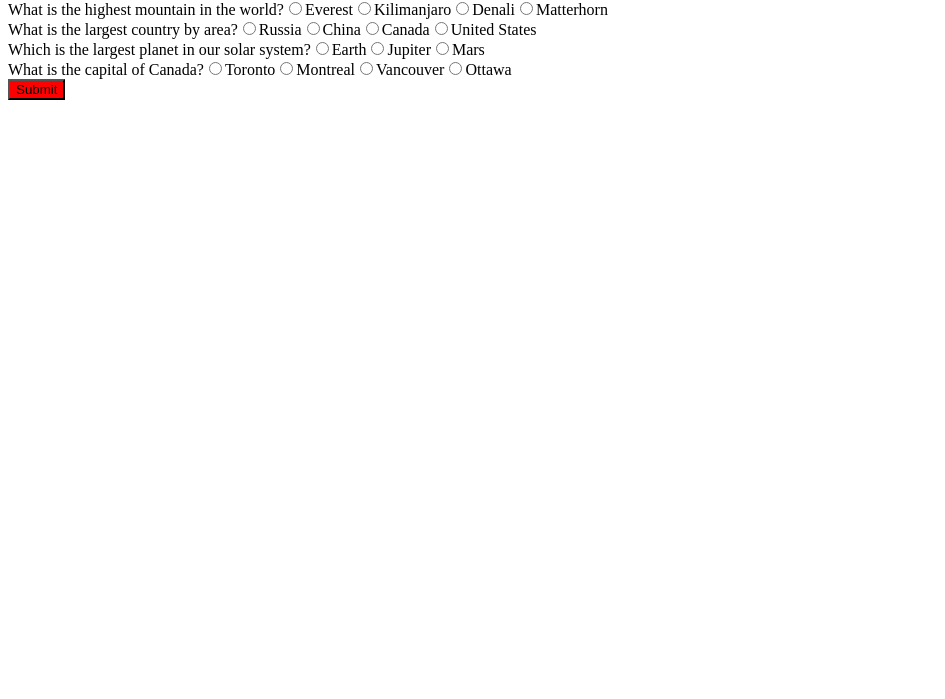
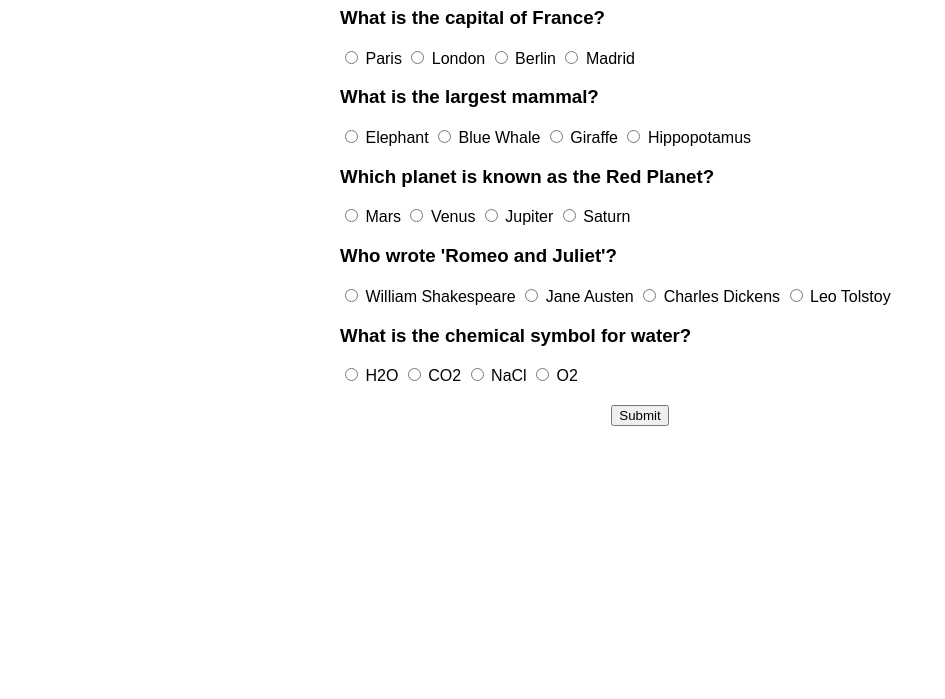
Before and after one commit to acciojob/quiz-with-session-Bharat8087, a website: page main.html in a window 1280 px wide. Shown: the part 101-800 px from the top of the page, without its empty margins (0-945 px from the left). Drawn offline with Linux system fonts and the light colour scheme.

Commit message:
created a submission

```diff
--- a/main.html
+++ b/main.html
@@ -1,17 +1,20 @@
 <!DOCTYPE html>
-
-<html>
-  <head>
-    <link rel="stylesheet" href="styles.css" />
-  </head>
-
-  <body>
-    <!-- do not change this code -->
+<html lang="en">
+<head>
+  <meta charset="UTF-8">
+  <meta name="viewport" content="width=device-width, initial-scale=1.0">
+  <title>Quiz</title>
+  <link rel="stylesheet" href="styles.css">
+</head>
+<body>
+  <div class="container">
     <h1>Quiz</h1>
-    <div id="questions"></div>
-    <button id="submit">Submit</button>
+    <form id="quizForm">
+      <ol id="questionsList"></ol>
+      <button type="submit">Submit</button>
+    </form>
     <div id="score"></div>
-
-    <script type="text/javascript" src="./script.js"></script>
-  </body>
+  </div>
+  <script src="script.js"></script>
+</body>
 </html>
--- a/script.js
+++ b/script.js
@@ -1,103 +1,91 @@
 const questions = [
   {
     question: "What is the capital of France?",
-        choices: ["Paris", "London", "Berlin", "Madrid"],
-        answer: "Paris",
+    options: ["Paris", "London", "Berlin", "Madrid"],
+    correctAnswer: "Paris"
   },
   {
-        question: "What is the highest mountain in the world?",
-        choices: ["Everest", "Kilimanjaro", "Denali", "Matterhorn"],
-        answer: "Everest",
+    question: "What is the largest mammal?",
+    options: ["Elephant", "Blue Whale", "Giraffe", "Hippopotamus"],
+    correctAnswer: "Blue Whale"
   },
   {
-        question: "What is the largest country by area?",
-        choices: ["Russia", "China", "Canada", "United States"],
-        answer: "Russia",
+    question: "Which planet is known as the Red Planet?",
+    options: ["Mars", "Venus", "Jupiter", "Saturn"],
+    correctAnswer: "Mars"
   },
   {
-        question: "Which is the largest planet in our solar system?",
-        choices: ["Earth", "Jupiter", "Mars"],
-        answer: "Jupiter",
+    question: "Who wrote 'Romeo and Juliet'?",
+    options: ["William Shakespeare", "Jane Austen", "Charles Dickens", "Leo Tolstoy"],
+    correctAnswer: "William Shakespeare"
   },
   {
-        question: "What is the capital of Canada?",
-        choices: ["Toronto", "Montreal", "Vancouver", "Ottawa"],
-        answer: "Ottawa",
-      },
+    question: "What is the chemical symbol for water?",
+    options: ["H2O", "CO2", "NaCl", "O2"],
+    correctAnswer: "H2O"
+  }
 ];
 
-    const questionsContainer = document.getElementById('questions');
-    const submitButton = document.getElementById('submit');
+const quizForm = document.getElementById('quizForm');
+const questionsList = document.getElementById('questionsList');
 const scoreDisplay = document.getElementById('score');
 
-    function renderQuestion(question, index) {
-      const questionElement = document.createElement("div");
-      const questionText = document.createTextNode(question.question);
-      questionElement.appendChild(questionText);
-
-      question.choices.forEach((choice, choiceIndex) => {
-        const choiceElement = document.createElement("input");
-        choiceElement.setAttribute("type", "radio");
-        choiceElement.setAttribute("name", `question-${index}`);
-        choiceElement.setAttribute("value", choice);
-
-        if (sessionStorage.getItem(`progress${index}`) === choice) {
-          choiceElement.setAttribute("checked", "");
+document.addEventListener('DOMContentLoaded', () => {
+  const savedProgress = sessionStorage.getItem('progress');
+  if (savedProgress) {
+    const progress = JSON.parse(savedProgress);
+    progress.forEach((answer, index) => {
+      const input = document.querySelector(`input[name="question${index}"][value="${answer}"]`);
+      if (input) {
+        input.checked = true;
       }
-
-        choiceElement.addEventListener('change', () => {
-          sessionStorage.setItem(`progress${index}`, choice);
+    });
+  }
 });
 
-        const choiceText = document.createTextNode(choice);
-        questionElement.appendChild(choiceElement);
-        questionElement.appendChild(choiceText);
+questions.forEach((q, index) => {
+  const questionItem = document.createElement('li');
+  questionItem.innerHTML = `
+    <h3>${q.question}</h3>
+    <div>
+      ${q.options.map((opt, i) => `
+        <input type="radio" id="q${index}option${i}" name="question${index}" value="${opt}">
+        <label for="q${index}option${i}">${opt}</label>
+      `).join('')}
+    </div>
+  `;
+  questionsList.appendChild(questionItem);
 });
 
-      questionsContainer.appendChild(questionElement);
+quizForm.addEventListener('change', () => {
+  const answers = Array.from(quizForm.elements).reduce((acc, element) => {
+    if (element.type === 'radio' && element.checked) {
+      const questionIndex = parseInt(element.name.replace('question', ''));
+      acc[questionIndex] = element.value;
     }
+    return acc;
+  }, {});
+  sessionStorage.setItem('progress', JSON.stringify(Object.values(answers)));
+});
 
-    function renderQuestions() {
-      questions.forEach((question, index) => {
-        renderQuestion(question, index);
-      });
+quizForm.addEventListener('submit', (e) => {
+  e.preventDefault();
+  const userAnswers = Array.from(quizForm.elements).reduce((acc, element) => {
+    if (element.type === 'radio' && element.checked) {
+      acc[element.name] = element.value;
     }
+    return acc;
+  }, {});
 
-    renderQuestions();
-
-    function calculateScore() {
   let score = 0;
-      questions.forEach((question, index) => {
-        if (sessionStorage.getItem(`progress${index}`) === question.answer) {
+  questions.forEach((q, index) => {
+    const userAnswer = userAnswers[`question${index}`];
+    if (userAnswer === q.correctAnswer) {
       score++;
     }
   });
-      return score;
-    }
 
-    function displayScore() {
-      const storedScore = localStorage.getItem('score');
-      if (storedScore !== null) {
-        scoreDisplay.textContent = `Your score is ${storedScore} out of ${questions.length}`;
-      }
-    }
+  scoreDisplay.textContent = `Your score is ${score} out of 5.`;
 
-    displayScore();
-
-    submitButton.addEventListener('click', () => {
-      let allQuestionsAnswered = true;
-      questions.forEach((question, index) => {
-        if (sessionStorage.getItem(`progress${index}`) === null) {
-          allQuestionsAnswered = false;
-        }
-      });
-
-      if (!allQuestionsAnswered) {
-        alert('Please answer all the questions before submitting the quiz.');
-        return;
-      }
-
-      const score = calculateScore();
-      scoreDisplay.textContent = `Your score is ${score} out of ${questions.length}`;
   localStorage.setItem('score', score);
 });
--- a/styles.css
+++ b/styles.css
@@ -1,4 +1,33 @@
 /*  your css code here. If applicable */
-button{
-	background-color:red;
+body {
+  font-family: Arial, sans-serif;
 }
+
+.container {
+  max-width: 600px;
+  margin: 0 auto;
+  padding: 20px;
+}
+
+h1 {
+  text-align: center;
+}
+
+ol {
+  list-style-type: none;
+  padding: 0;
+}
+
+li {
+  margin-bottom: 10px;
+}
+
+button {
+  display: block;
+  margin: 20px auto;
+}
+
+#score {
+  margin-top: 20px;
+  text-align: center;
+}
```
Lines whose indentation alone changed are shown as unchanged.
